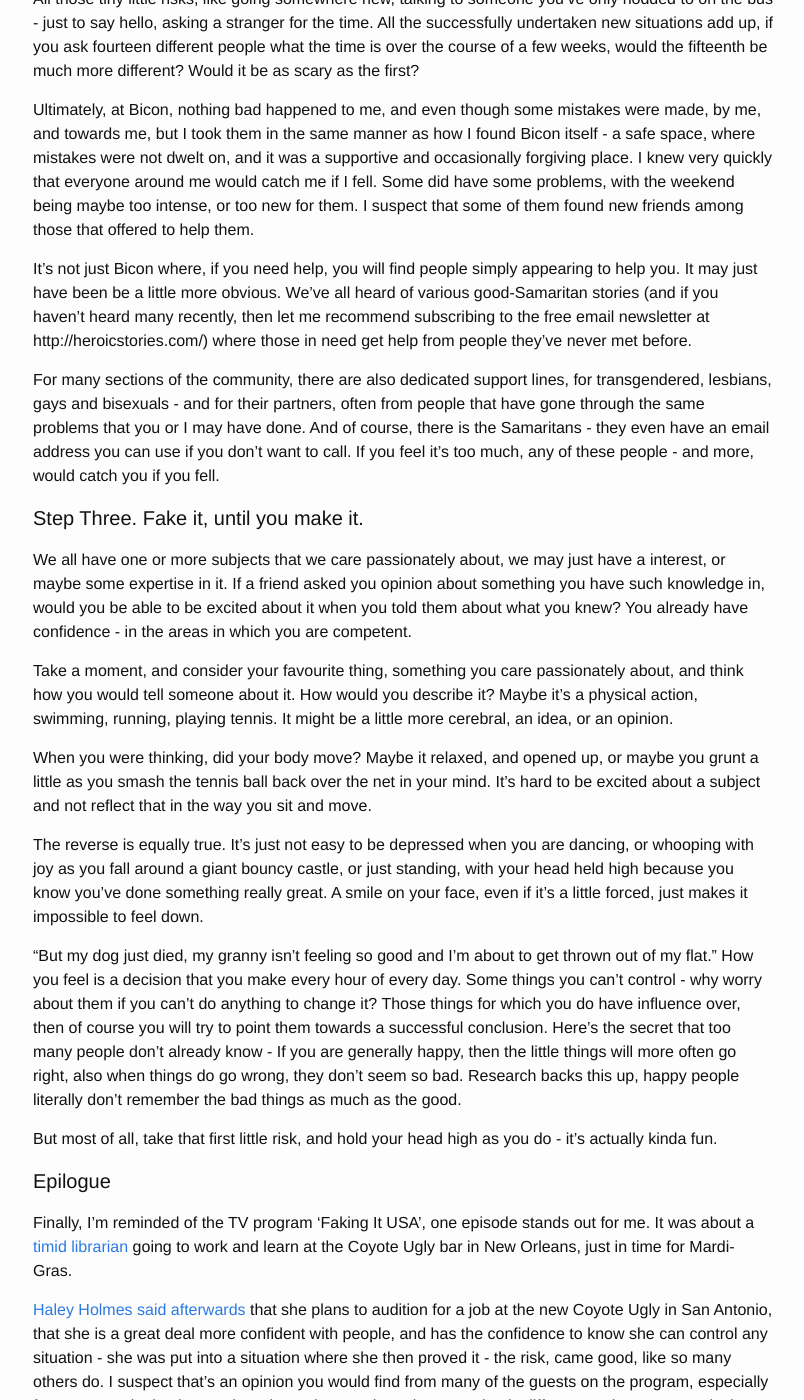
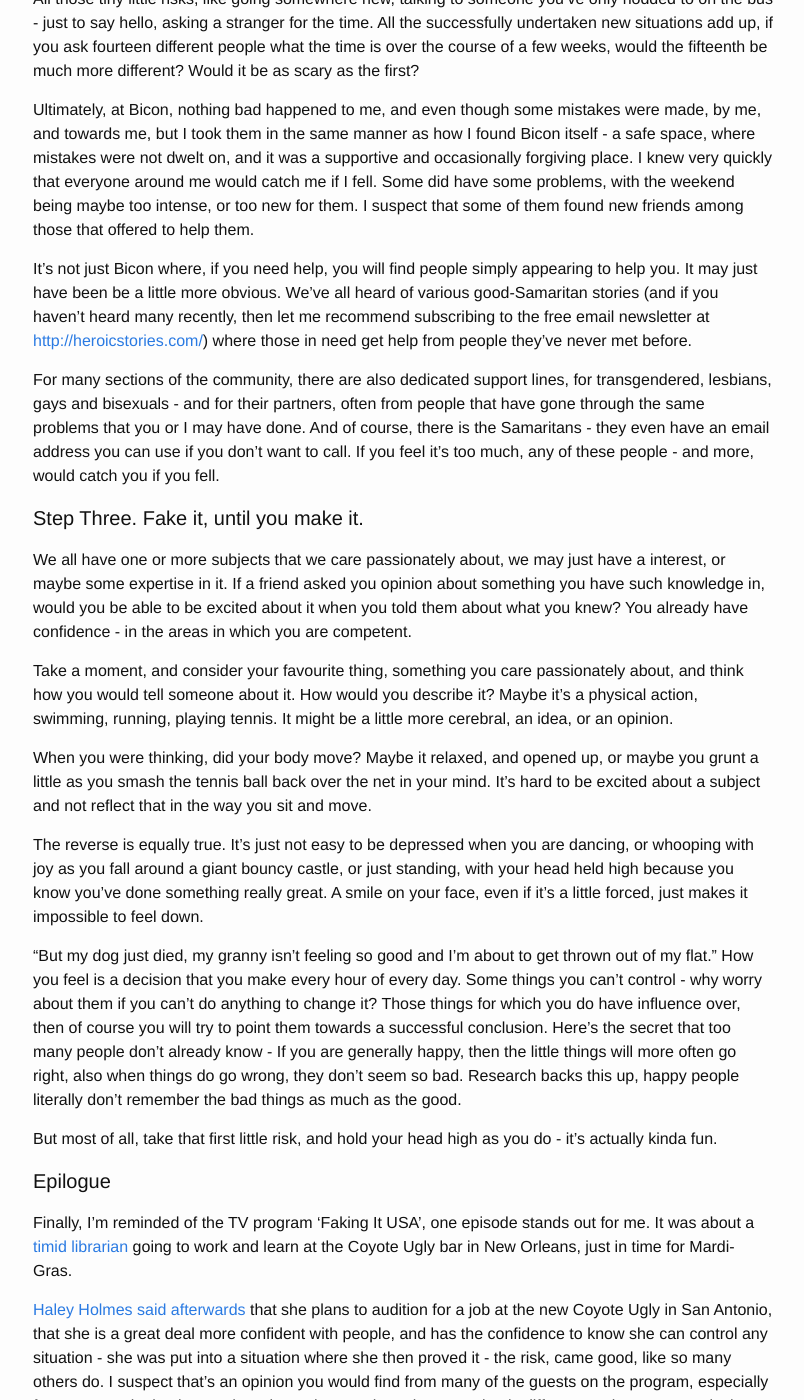
Before and after one commit to topbit/topbit.github.io, a Jekyll site: the page built from _posts/2008-03-08-thoughts-on-shyness-and-self-confidence.markdown, in a window 1280 px wide and 1400 px high, scrolled down 1482 px. Shown: the whole window, without its empty margins (237-1041 px from the left). Built offline with Jekyll 4.4.1, drawn with Linux system fonts in a browser that asks for light colours; some of the changed text lies outside the part shown.

Commit message:
minor sp and fixes

```diff
--- a/_posts/2008-03-08-thoughts-on-shyness-and-self-confidence.markdown
+++ b/_posts/2008-03-08-thoughts-on-shyness-and-self-confidence.markdown
@@ -37,9 +38,9 @@ All those tiny little risks, like going somewhere new, talking to someone you've
 
 Ultimately, at Bicon, nothing bad happened to me, and even though some mistakes were made, by me, and towards me, but I took them in the same manner as how I found Bicon itself - a safe space, where mistakes were not dwelt on, and it was a supportive and occasionally forgiving place. I knew very quickly that everyone around me would catch me if I fell. Some did have some problems, with the weekend being maybe too intense, or too new for them.  I suspect that some of them found new friends among those that offered to help them.
 
-It's not just Bicon where, if you need help, you will find people simply appearing to help you. It may just have been be a little more obvious. We've all heard of various good-Samaritan stories (and if you haven't heard many recently, then let me recommend subscribing to the free email newsletter at http://heroicstories.com/) where those in need get help from people they've  never met before.
+It's not just Bicon where, if you need help, you will find people simply appearing to help you. It may just have been be a little more obvious. We've all heard of various good-Samaritan stories (and if you haven't heard many recently, then let me recommend subscribing to the free email newsletter at <http://heroicstories.com/>) where those in need get help from people they've  never met before.
 
-For many sections of the community, there are also dedicated support lines, for transgendered,  lesbians, gays and bisexuals - and for their partners, often from people that have gone through the same problems that you or I may have done. And of course, there is the Samaritans - they even have an email address you can use if you don't want to call. If you feel it's too much, any of these people - and more, would catch you if you fell.
+For many sections of the community, there are also dedicated support lines, for transgendered, lesbians, gays and bisexuals - and for their partners, often from people that have gone through the same problems that you or I may have done. And of course, there is the Samaritans - they even have an email address you can use if you don't want to call. If you feel it's too much, any of these people - and more, would catch you if you fell.
 
 
 #### Step Three. Fake it, until you make it.
@@ -62,7 +63,7 @@ Finally, I'm reminded of the TV program 'Faking It USA', one episode stands out
 
 [Haley Holmes said afterwards][fakingit.213]{:title="fakingit, episode 213 - Super Shy to Superfly"} that she plans to audition for a job at the new Coyote Ugly in San Antonio, that she is a great deal more confident with people, and has the confidence to know she can control any situation - she was put into a situation where she then proved it - the risk, came good, like so many others do. I suspect that's an opinion you would find from many of the guests on the program, especially from some quiet backgrounds as hers, that are thrust into completely different environment - as is the norm in this series.
 
-#### Epilogue 2 - 20 October 2013
+#### Epilogue 2, 20 October 2013
 
 These evening I found the [dissertation][dissertation]{:title="Haley K. Holmes, B.A., M.A., PhD Dissertation"}, that [Haley K. Holmes][Haley.K.Holmes] did after her Reality TV programme, and have been reading it.
 
```
Also changed, not shown: other parts of _posts/2008-03-08-thoughts-on-shyness-and-self-confidence.markdown (+2 -1 lines).
